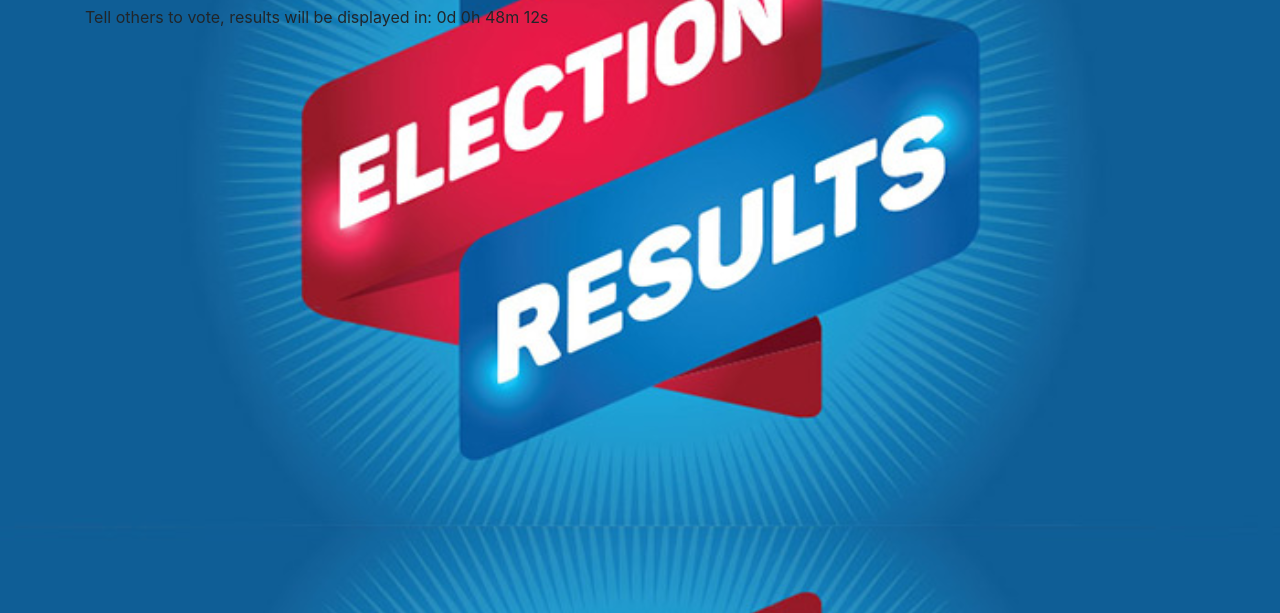
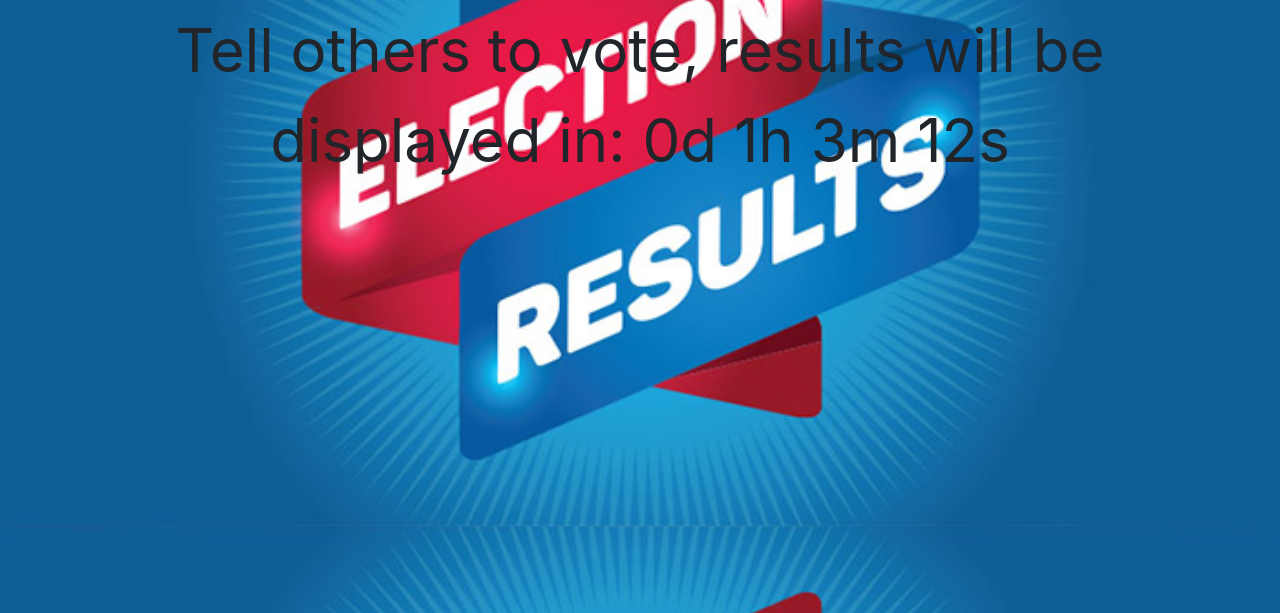
Before and after one commit to unclejide1/Rig-Less, a website: page html/results.html in a window 1280 px wide. Shown: the part 187-800 px from the top of the page. Drawn offline with Linux system fonts and the light colour scheme; no server answers; sample sign-in values are in the browser's storage.

Commit message:
styled with css

```diff
--- a/html/results.html
+++ b/html/results.html
@@ -7,6 +7,13 @@
     <title>Results</title>
 <link rel="stylesheet" href="../css/bootstrap.css">
 <link rel="stylesheet" href="../css/result.css">
+<style>
+        p {
+          text-align: center;
+          font-size: 60px;
+          margin-top: 0px;
+        }
+        </style>
 </head>
 <body>
         <header>
@@ -66,7 +73,7 @@
 <script src="../js/votes.js"></script>
 <script>
         // Set the date we're counting down to
-        var countDownDate = new Date("Sep 20, 2019 00:41:00").getTime();
+        var countDownDate = new Date("Sep 20, 2019 00:56:00").getTime();
 
         // Update the count down every 1 second
         var x = setInterval(function() {
```
